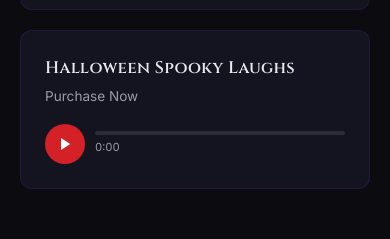
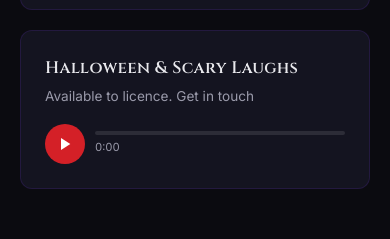
Before and after one commit to voiceoverguy-uk/halloween-voice, a website: page public/index.html in a window 390 px wide. Shown: the part 1831-2070 px from the top of the page. Drawn offline with Linux system fonts and the light colour scheme.

Commit message:
Update demo content and center the last item on the grid
Modify demo data for Halloween sounds and adjust CSS grid layout to ensure the last item in the demos section is centered, along with responsive adjustments for various screen sizes.

Replit-Commit-Author: Agent
Replit-Commit-Session-Id: e2dffe42-5ed8-4637-a875-1bbd0c0a912e
Replit-Commit-Checkpoint-Type: full_checkpoint
Replit-Commit-Event-Id: 2139ae3b-4544-4fcb-aeaf-a2f7a5321bc7
Replit-Commit-Screenshot-Url: https://storage.googleapis.com/screenshot-production-us-central1/c160f841-428f-401e-8a28-15f016bf3bfc/e2dffe42-5ed8-4637-a875-1bbd0c0a912e/hd7GjgN
Replit-Helium-Checkpoint-Created: true

```diff
--- a/data/demos.json
+++ b/data/demos.json
@@ -25,8 +25,8 @@
     "file": "/audio/ghost-face-showreel-guy-harris.mp3"
   },
   {
-    "title": "Halloween Spooky Laughs",
-    "description": "Purchase Now",
+    "title": "Halloween & Scary Laughs",
+    "description": "Available to licence. Get in touch",
     "file": "/audio/halloween-laughs-guy-harris.mp3"
   }
 ]
--- a/public/styles.css
+++ b/public/styles.css
@@ -295,12 +295,15 @@ body {
 }
 
 .demos-grid {
-  display: grid;
-  grid-template-columns: repeat(auto-fill, minmax(260px, 1fr));
+  display: flex;
+  flex-wrap: wrap;
   gap: 20px;
+  justify-content: center;
 }
 
 .demo-card {
+  flex: 0 1 calc(33.333% - 14px);
+  min-width: 260px;
   background: var(--card-bg);
   border: 1px solid var(--card-border);
   border-radius: var(--radius);
@@ -926,9 +929,15 @@ body {
   }
 }
 
+@media (max-width: 768px) {
+  .demo-card {
+    flex: 0 1 calc(50% - 10px);
+  }
+}
+
 @media (max-width: 480px) {
-  .demos-grid {
-    grid-template-columns: 1fr;
+  .demo-card {
+    flex: 0 1 100%;
   }
 
   .styles-grid {
```
